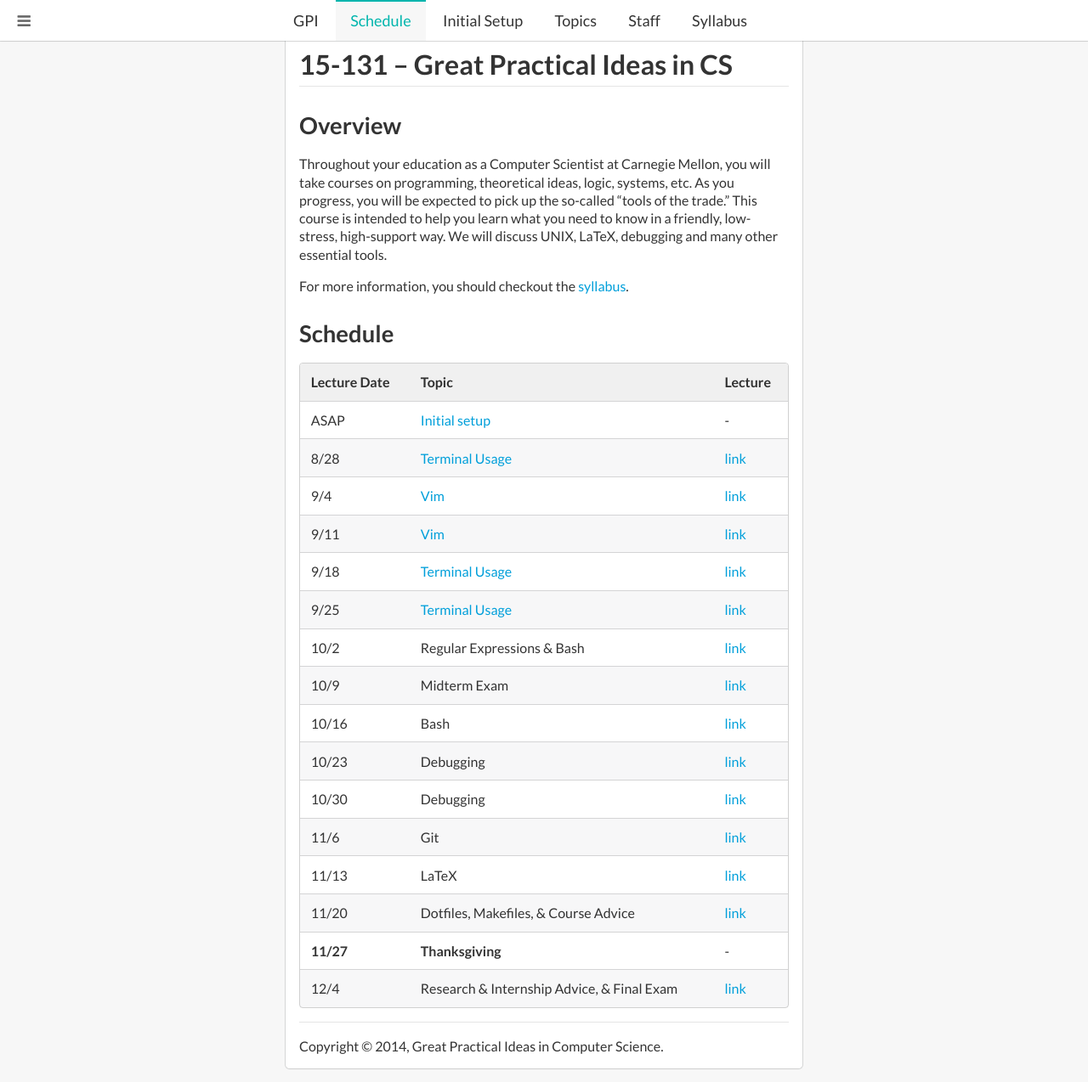
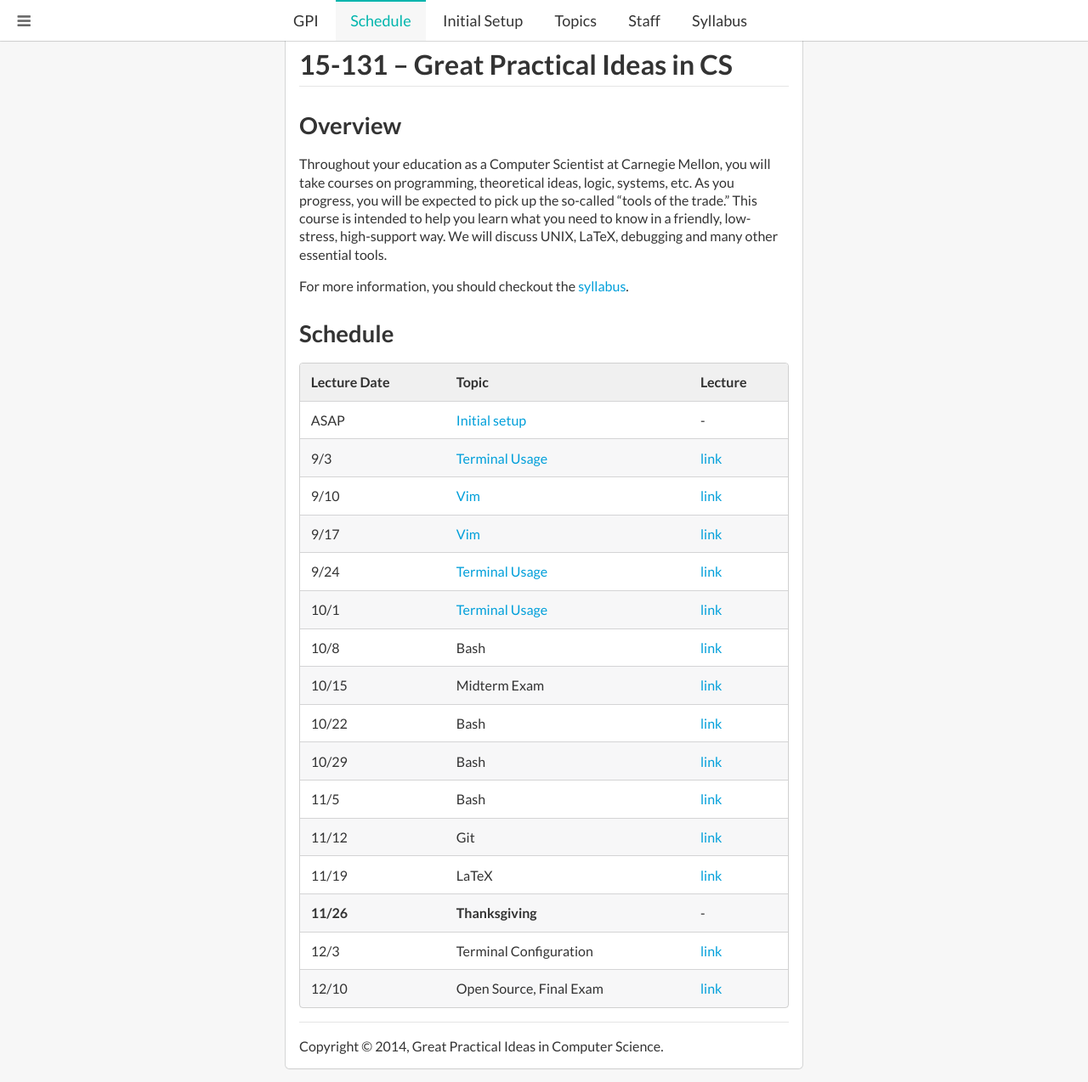
Before and after one commit to cmugpi/cmugpi.github.io, a Jekyll site: the page built from index.md, in a window 1280 px wide and 1274 px high. Shown: the whole window at 85% size. Built offline with Jekyll 4.4.1, drawn with Linux system fonts in a browser that asks for light colours; nearby versions of some CDN libraries.

Commit message:
Updated Schedule for F15

```diff
--- a/index.md
+++ b/index.md
@@ -21,24 +21,24 @@
 
 ## Schedule
 
-| Lecture Date   | Topic                                      | Lecture         |
-| -------------- | ------------------------------------------ | --------------- |
-| ASAP           | [Initial setup][initial-setup]             | -               |
-| 8/28           | [Terminal Usage][terminal-usage]           | [link][puzzle1] |
-| 9/4            | [Vim][vim]                                 | [link][puzzle1] |
-| 9/11           | [Vim][vim]                                 | [link][puzzle1] |
-| 9/18           | [Terminal Usage][terminal-usage]           | [link][puzzle1] |
-| 9/25           | [Terminal Usage][terminal-usage]           | [link][puzzle1] |
-| 10/2           | Regular Expressions & Bash                 | [link][puzzle1] |
-| 10/9           | Midterm Exam                               | [link][puzzle1] |
-| 10/16          | Bash                                       | [link][puzzle1] |
-| 10/23          | Debugging                                  | [link][puzzle1] |
-| 10/30          | Debugging                                  | [link][puzzle1] |
-| 11/6           | Git                                        | [link][puzzle1] |
-| 11/13          | LaTeX                                      | [link][puzzle1] |
-| 11/20          | Dotfiles, Makefiles, & Course Advice       | [link][puzzle1] |
-| __11/27__      | __Thanksgiving__                           | -               |
-| 12/4           | Research & Internship Advice, & Final Exam | [link][puzzle1] |
+| Lecture Date | Topic                            | Lecture         |
+| ------------ | -----                            | -------         |
+| ASAP         | [Initial setup][initial-setup]   | -               |
+| 9/3          | [Terminal Usage][terminal-usage] | [link][puzzle1] |
+| 9/10         | [Vim][vim]                       | [link][puzzle1] |
+| 9/17         | [Vim][vim]                       | [link][puzzle1] |
+| 9/24         | [Terminal Usage][terminal-usage] | [link][puzzle1] |
+| 10/1         | [Terminal Usage][terminal-usage] | [link][puzzle1] |
+| 10/8         | Bash                             | [link][puzzle1] |
+| 10/15        | Midterm Exam                     | [link][puzzle1] |
+| 10/22        | Bash                             | [link][puzzle1] |
+| 10/29        | Bash                             | [link][puzzle1] |
+| 11/5         | Bash                             | [link][puzzle1] |
+| 11/12        | Git                              | [link][puzzle1] |
+| 11/19        | LaTeX                            | [link][puzzle1] |
+| __11/26__    | __Thanksgiving__                 | -               |
+| 12/3         | Terminal Configuration           | [link][puzzle1] |
+| 12/10        | Open Source, Final Exam          | [link][puzzle1] |
 {:.ui.striped.table}
 
 [puzzle1]: https://www.google.com/
```
Also changed, not shown: topics/terminal-usage/index.md (+5 -7 lines), topics/vim/index.md (+2 -2 lines).
